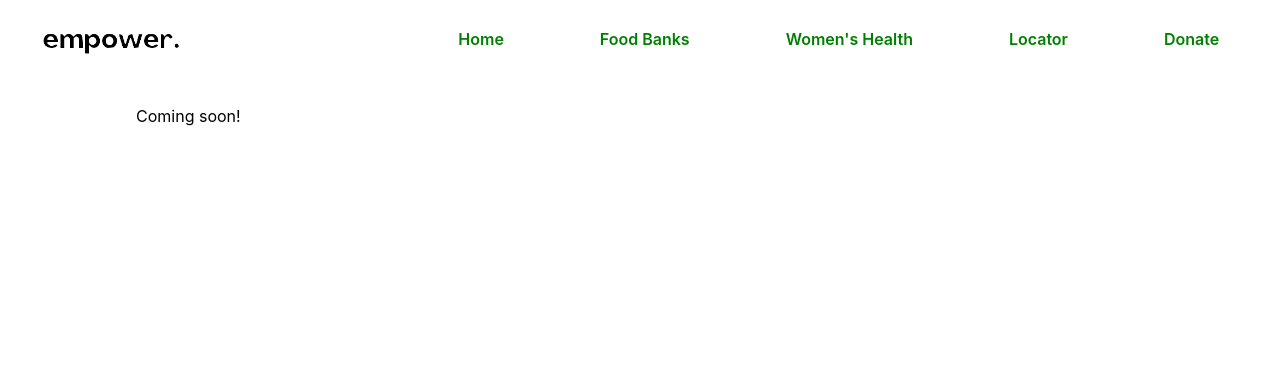
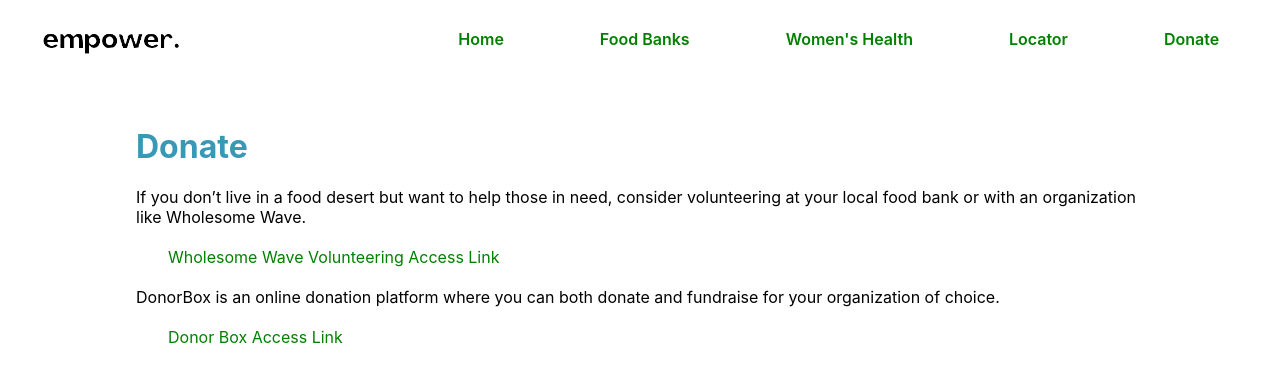
Before and after one commit to Aishwar-Gupta/IBM, a React (Create React App) app: page /Donate in a window 1280 px wide. Shown: the top 382 px of the page. Built offline with nearby package versions, Linux system fonts and the light colour scheme; what react-google-maps would draw is missing.

Commit message:
donate page

```diff
--- a/src/Components/Donate.js
+++ b/src/Components/Donate.js
@@ -14,7 +14,30 @@ function Donate() {
     return (
         <div className='print'>
 
-            Coming soon!
+            <h1 className='h1'>
+                Donate
+            </h1>
+
+            If you don’t live in a food desert but want to help those in need,
+            consider volunteering at your local food bank or with an organization like Wholesome Wave.
+
+            <br></br>
+            <br></br>
+
+            <a className='link' target='_blank' href='https://www.wholesomewave.org/'>Wholesome Wave Volunteering Access Link</a>
+
+            <br></br>
+            <br></br>
+
+            DonorBox is an online donation platform where you can both donate and fundraise
+            for your organization of choice.
+
+            <br></br>
+            <br></br>
+
+            <a className='link' target='_blank' href='https://donorbox.org/'>Donor Box Access Link</a>
+
+
 
 
         </div>
--- a/src/Components/Food_Resources.js
+++ b/src/Components/Food_Resources.js
@@ -79,7 +79,11 @@ function Food_Resources() {
             <p>
             If you live in a food desert, you may have access to free or affordable food through government
             programs, soup kitchens, food pantries, or food banks.
-            https://foodpantries.org/
+
+            <br></br>
+
+            <a className='link' target='_blank' href='https://foodpantries.org/'>Food Pantry Access Link</a>
+
 
             <br/>
             <br/>
@@ -87,6 +91,12 @@ function Food_Resources() {
             If you don’t live in a food desert but want to help those in need,
             consider volunteering at your local food bank or with an organization like Wholesome Wave.
             https://www.wholesomewave.org/
+
+            <br></br>
+
+            <a className='link' target='_blank' href='https://www.wholesomewave.org/'>Wholesome Wave Volunteering Access Link</a>
+
+
             </p>
 
             {/* <div style = {{width: '100vw', height:'100vh'}}>
```
